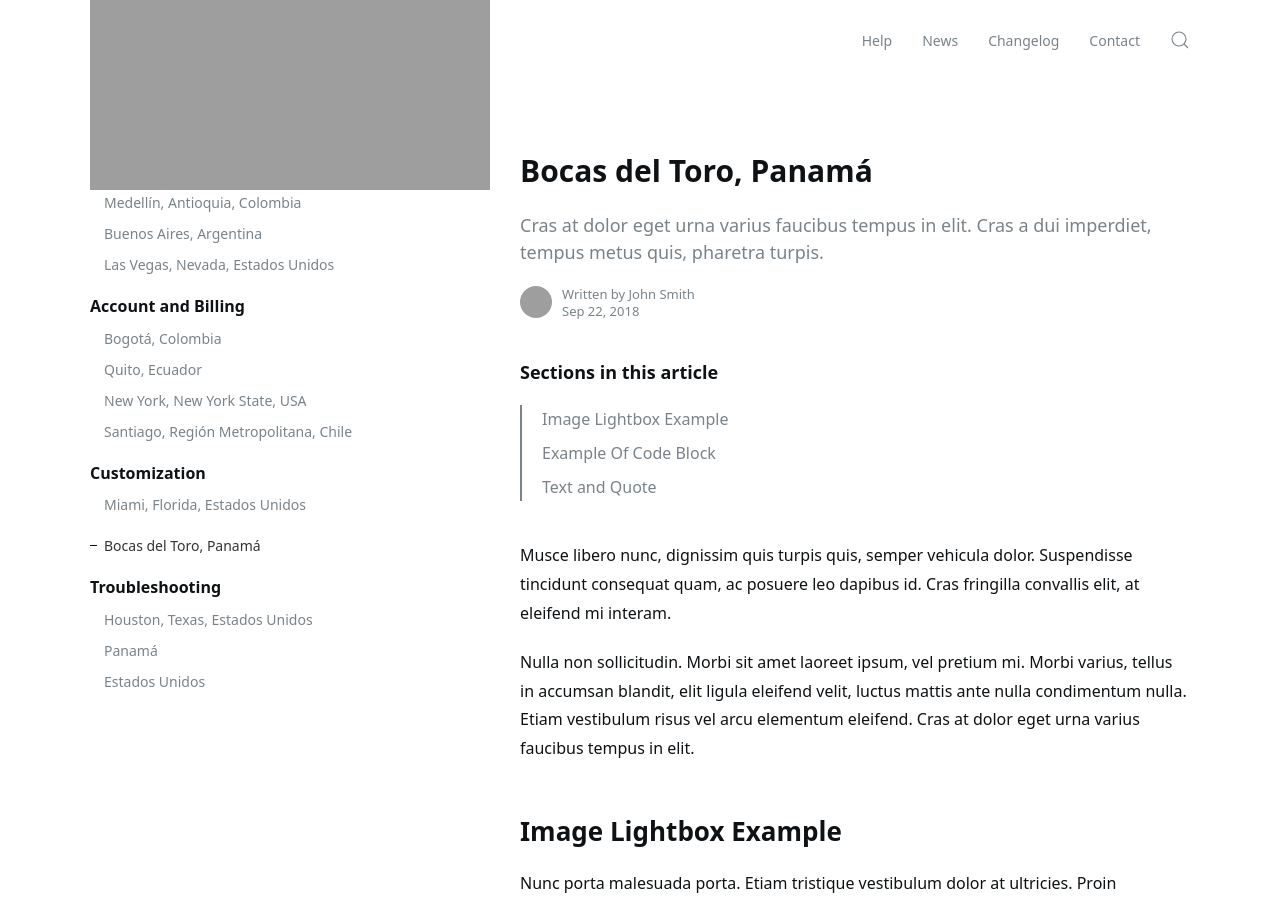
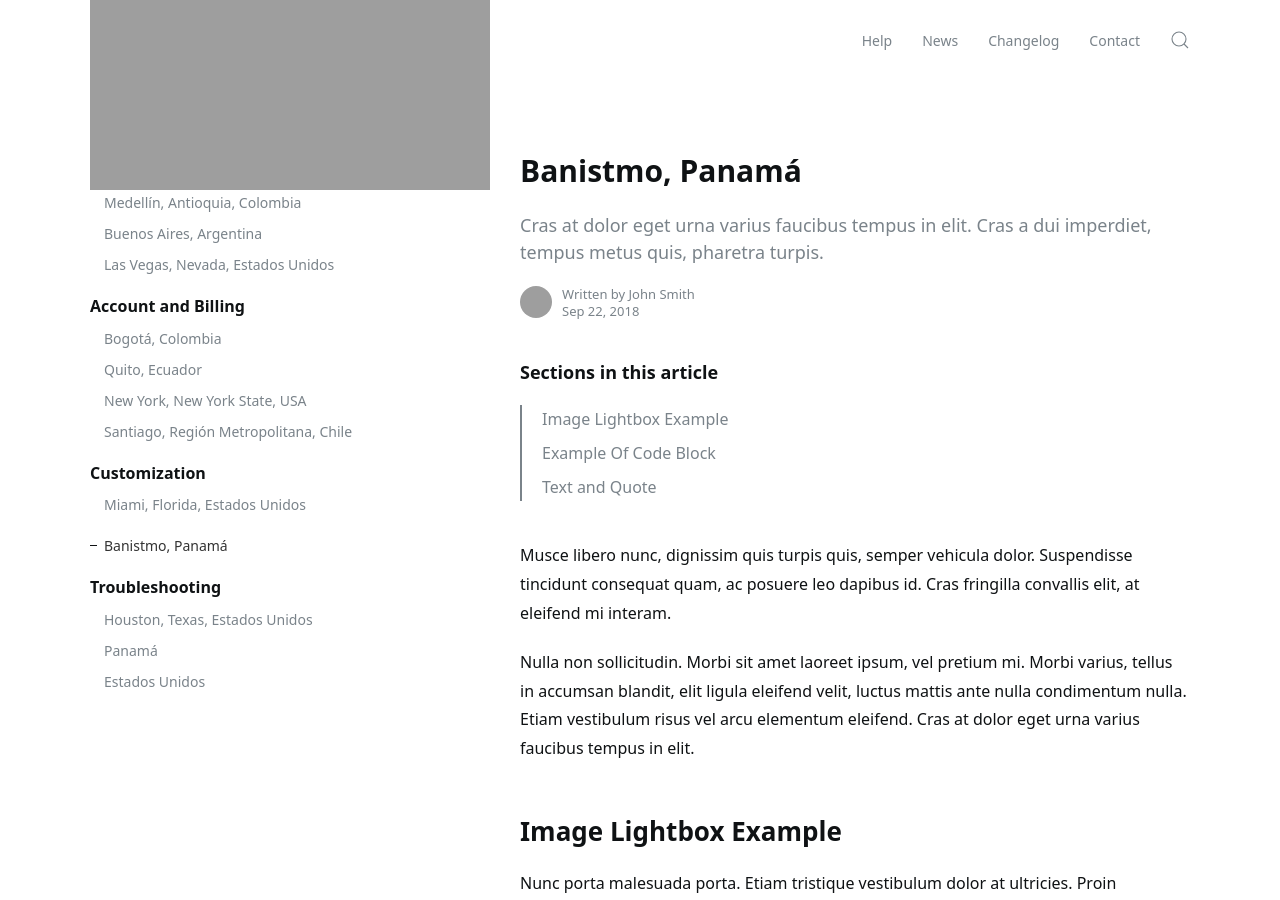
Before and after one commit to jelmii/jelmii.github.io, a Jekyll site: the page built from _docs/configuration.md, in a window 1280 px wide and 900 px high. Built offline with Jekyll 4.4.1, drawn with Linux system fonts in a browser that asks for light colours; grey boxes are pictures that could not be loaded.

Commit message:
Update configuration.md

```diff
--- a/_docs/configuration.md
+++ b/_docs/configuration.md
@@ -1,6 +1,6 @@
 ---
 layout: doc
-title: Bocas del Toro, Panamá
+title: Banistmo, Panamá
 subtitle: Cras at dolor eget urna varius faucibus tempus in elit. Cras a dui imperdiet, tempus metus quis, pharetra turpis.
 author:
 tags: othertag
```
